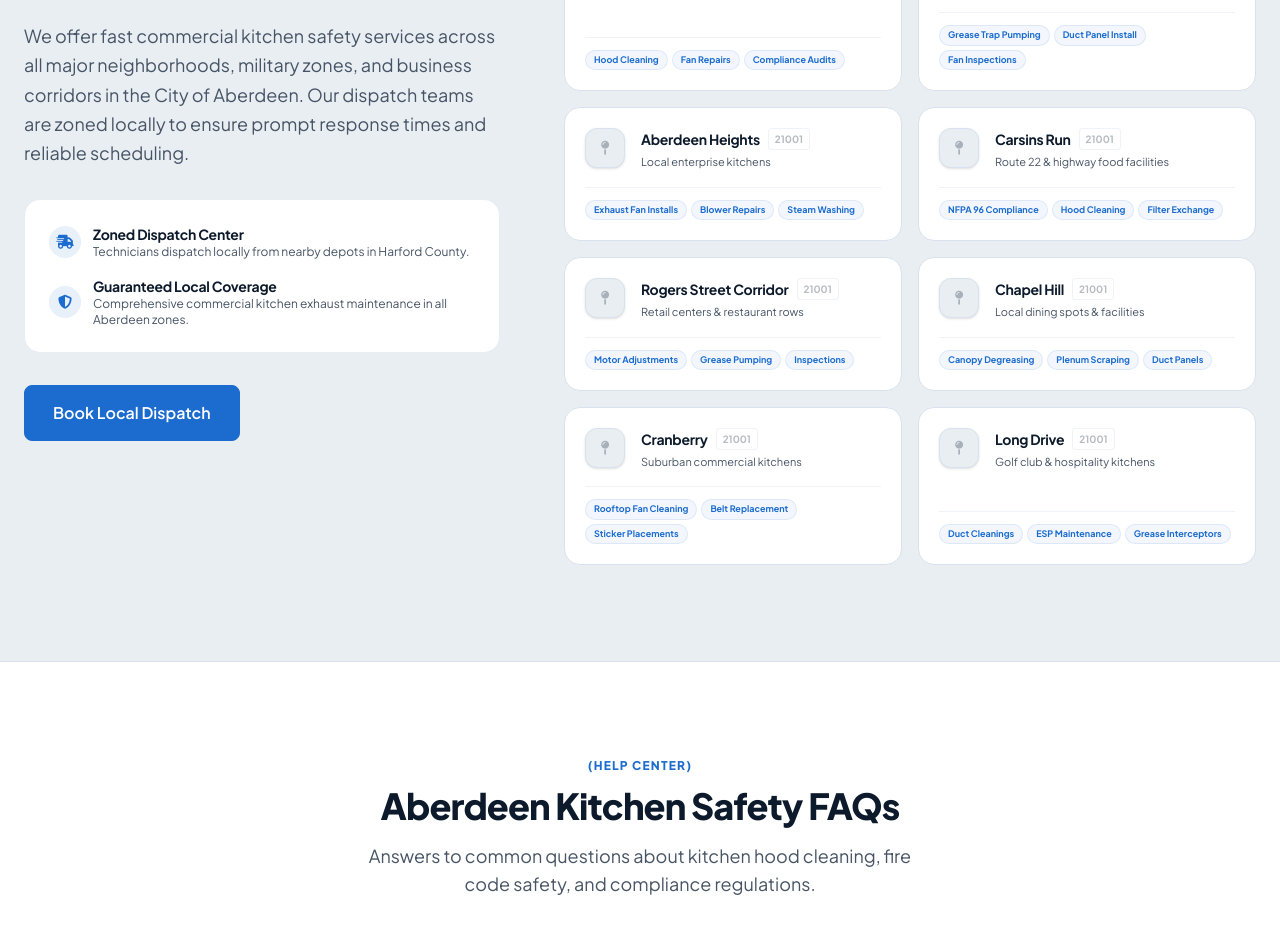
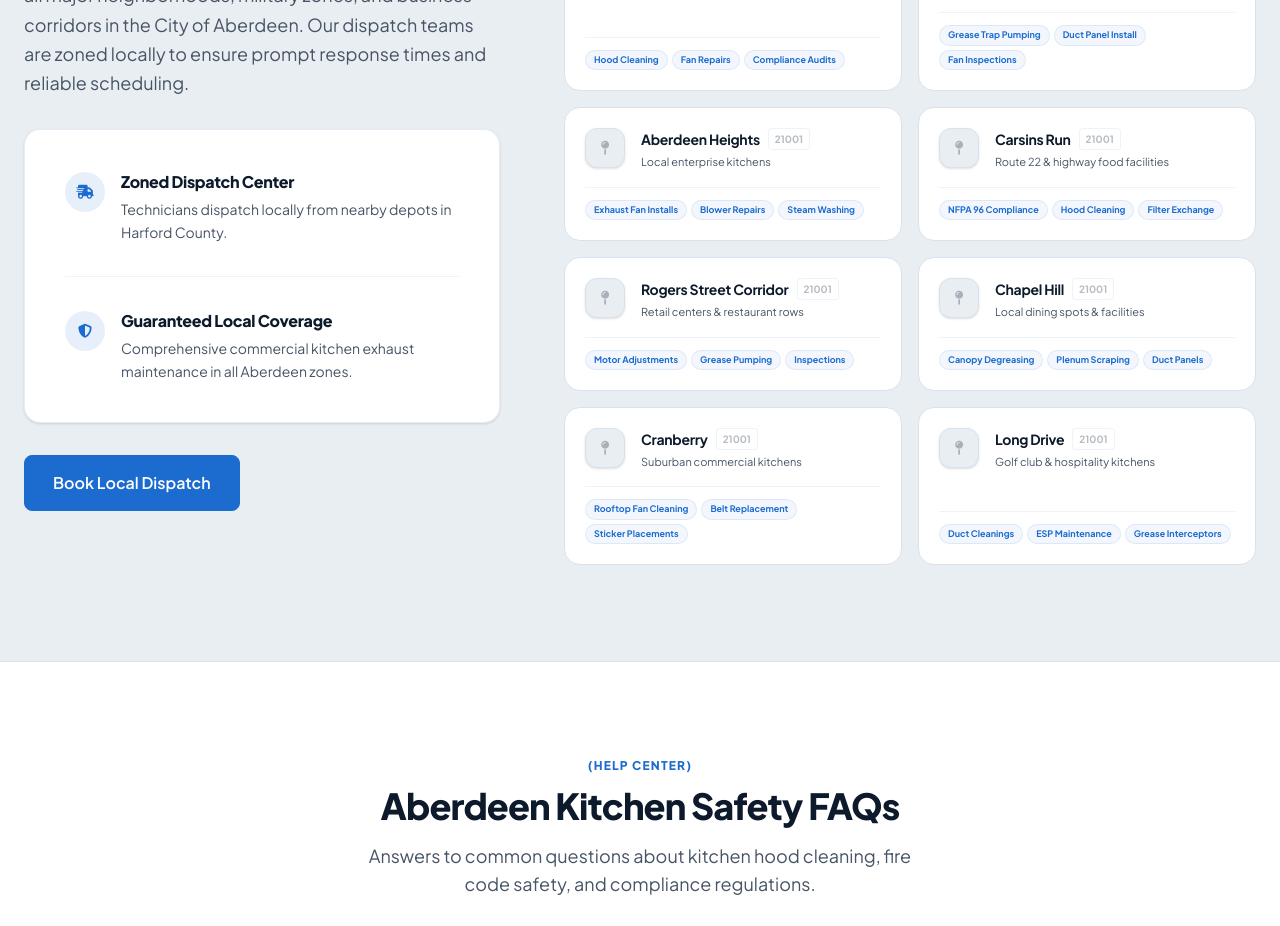
Before and after one commit to kashanbhatti4/crossaire, a Next.js app: page /locations/aberdeen in a window 1280 px wide. Shown: the part 5900-6826 px from the top of the page. Built offline with nearby package versions, Linux system fonts and the light colour scheme.

Commit message:
Update Aberdeen page Service Coverage dispatch box layout

```diff
--- a/src/app/locations/aberdeen/page.tsx
+++ b/src/app/locations/aberdeen/page.tsx
@@ -355,23 +355,27 @@ export default function AberdeenLocationPage() {
               We offer fast commercial kitchen safety services across all major neighborhoods, military zones, and business corridors in the City of Aberdeen. Our dispatch teams are zoned locally to ensure prompt response times and reliable scheduling.
             </p>
 
-            <div className="flex flex-col gap-4 border border-border-stroke/60 rounded-2xl p-6 bg-white mb-8">
-              <div className="flex items-center gap-3">
-                <div className="w-8 h-8 rounded-full bg-accent/10 flex items-center justify-center text-accent text-sm shrink-0">
+            <div className="flex flex-col gap-8 p-8 md:p-10 border border-border-stroke/60 rounded-2xl bg-white mb-8 shadow-sm">
+              <div className="flex items-start gap-4">
+                <div className="w-10 h-10 rounded-full bg-accent/10 flex items-center justify-center text-accent text-sm shrink-0 mt-0.5">
                   <i className="fa-solid fa-truck-fast"></i>
                 </div>
                 <div>
-                  <h4 className="text-sm font-bold text-primary-text">Zoned Dispatch Center</h4>
-                  <p className="text-body-text text-xs">Technicians dispatch locally from nearby depots in Harford County.</p>
+                  <h4 className="text-base font-extrabold text-primary-text mb-1">Zoned Dispatch Center</h4>
+                  <p className="text-body-text text-sm leading-relaxed">Technicians dispatch locally from nearby depots in Harford County.</p>
                 </div>
               </div>
-              <div className="flex items-center gap-3">
-                <div className="w-8 h-8 rounded-full bg-accent/10 flex items-center justify-center text-accent text-sm shrink-0">
+
+              {/* Divider line */}
+              <div className="h-px bg-border-stroke/40" />
+
+              <div className="flex items-start gap-4">
+                <div className="w-10 h-10 rounded-full bg-accent/10 flex items-center justify-center text-accent text-sm shrink-0 mt-0.5">
                   <i className="fa-solid fa-shield-halved"></i>
                 </div>
                 <div>
-                  <h4 className="text-sm font-bold text-primary-text">Guaranteed Local Coverage</h4>
-                  <p className="text-body-text text-xs">Comprehensive commercial kitchen exhaust maintenance in all Aberdeen zones.</p>
+                  <h4 className="text-base font-extrabold text-primary-text mb-1">Guaranteed Local Coverage</h4>
+                  <p className="text-body-text text-sm leading-relaxed">Comprehensive commercial kitchen exhaust maintenance in all Aberdeen zones.</p>
                 </div>
               </div>
             </div>
```
